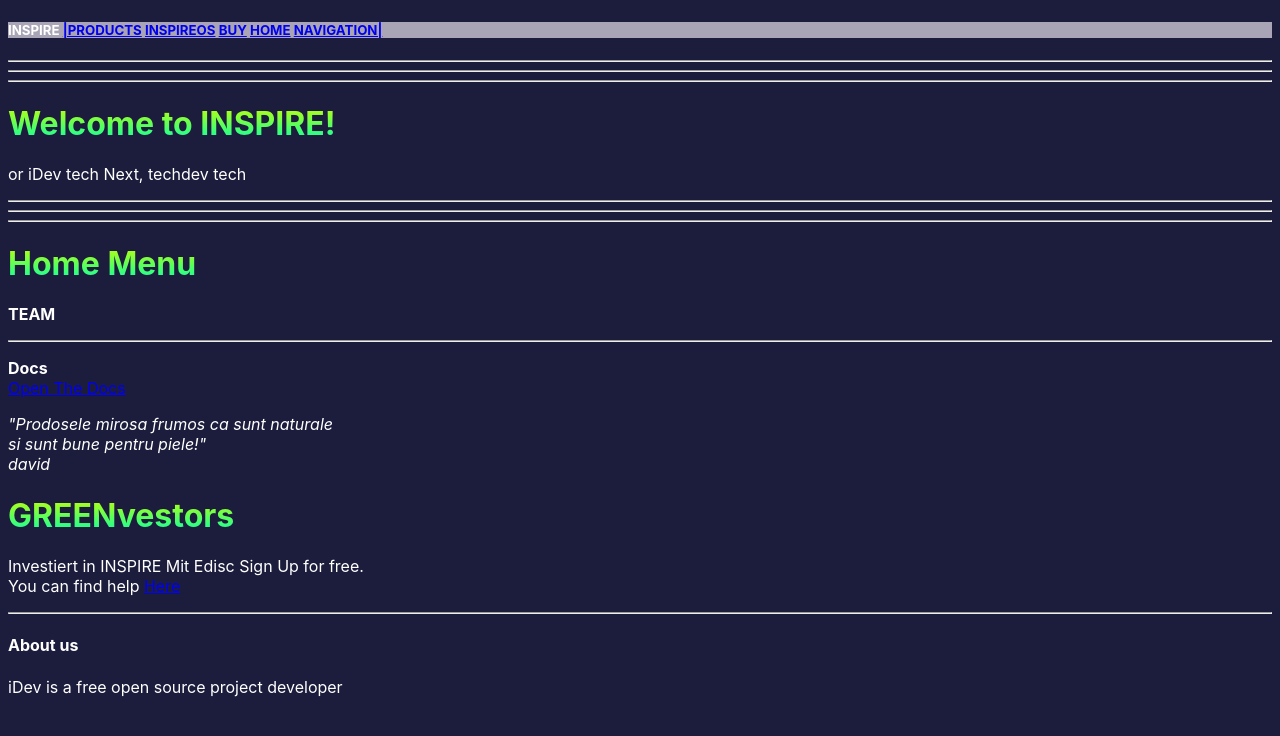
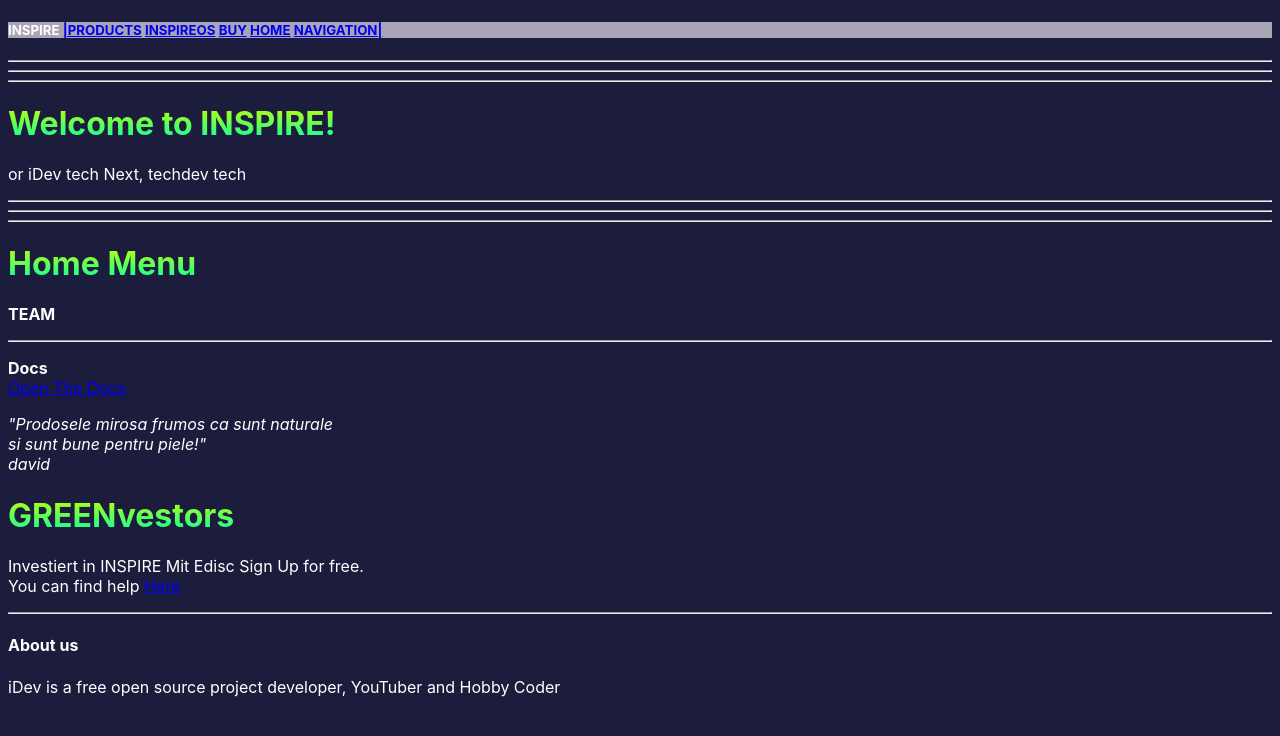
Before and after one commit to trainspotter-rhld/Website, a plain HTML site: page index.html in a window 1280 px wide. Drawn offline with Linux system fonts and the light colour scheme.

Commit message:
About Update

```diff
--- a/index.html
+++ b/index.html
@@ -49,7 +49,7 @@
 <hr>
 <div class="mininav">
     <h4><b>About us</b></h4>
-    <p>iDev is a free open source project developer</p>
+    <p>iDev is a free open source project developer, YouTuber and Hobby Coder</p>
     </div>
 </body>
 </html>
```
